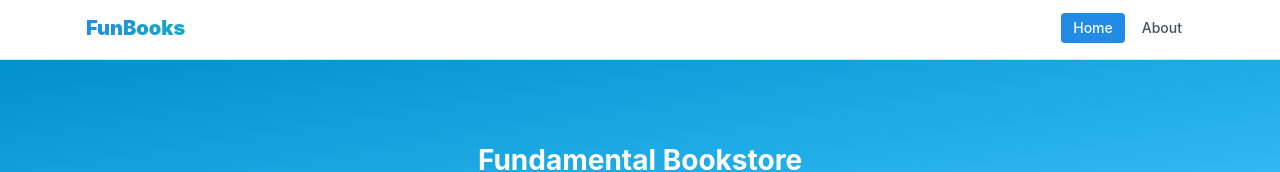
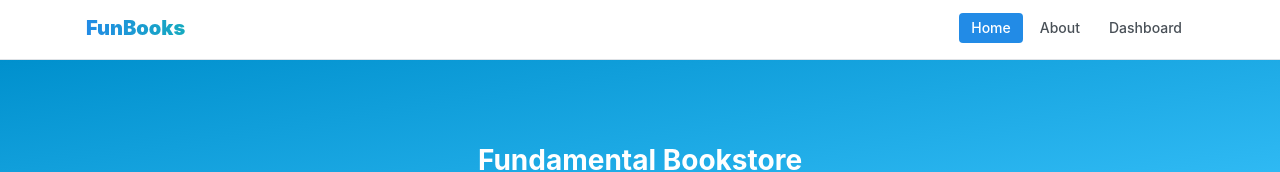
Before and after one commit to Fundamental-Academy/student-react-bookstore, a React (Vite) app: page / in a window 1280 px wide. Shown: the top 172 px of the page. Built offline with nearby package versions, Linux system fonts and the light colour scheme.

Commit message:
fix: adjust menu link component

```diff
--- a/src/modules/layouts/header/index.jsx
+++ b/src/modules/layouts/header/index.jsx
@@ -1,32 +1,20 @@
 import { useState } from "react";
+
 import { AppShell, Container, Group, Burger, Text } from "@mantine/core";
 import { useDisclosure } from "@mantine/hooks";
 
 import classes from "./style.module.css";
+import { NavLink } from "react-router-dom";
 
 const links = [
   { link: "/", label: "Home" },
   { link: "/about", label: "About" },
+  { link: "/admin", label: "Dashboard" },
 ];
 
 export function Header() {
   const [opened, { toggle }] = useDisclosure(false);
   const [active, setActive] = useState(links[0].link);
-
-  const items = links.map((link) => (
-    <a
-      key={link.label}
-      href={link.link}
-      className={classes.link}
-      data-active={active === link.link || undefined}
-      onClick={(event) => {
-        event.preventDefault();
-        setActive(link.link);
-      }}
-    >
-      {link.label}
-    </a>
-  ));
 
   return (
     <AppShell.Header className={classes.header}>
@@ -41,7 +29,19 @@ export function Header() {
         </Text>
 
         <Group gap={5} visibleFrom="xs">
-          {items}
+          {links.map((item, i) => (
+            <NavLink
+              className={classes.link}
+              key={i}
+              to={item.link}
+              data-active={active === item.link || undefined}
+              onClick={() => {
+                setActive(item.link);
+              }}
+            >
+              {item.label}
+            </NavLink>
+          ))}
         </Group>
 
         <Burger opened={opened} onClick={toggle} hiddenFrom="xs" size="sm" />
```
